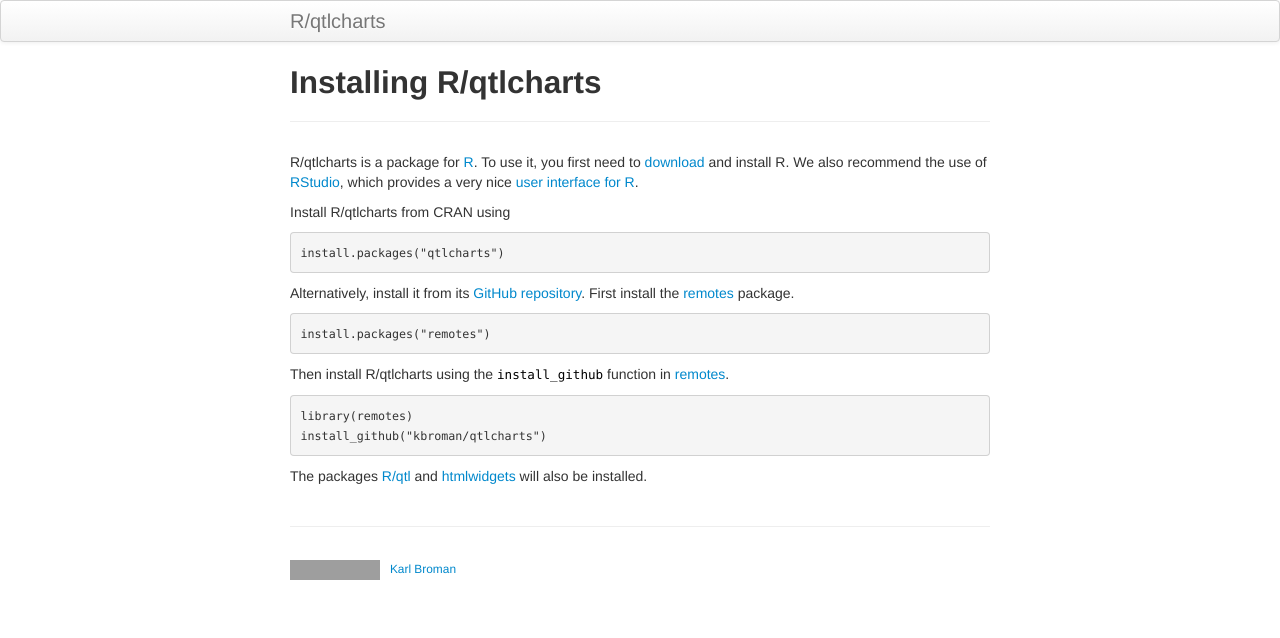
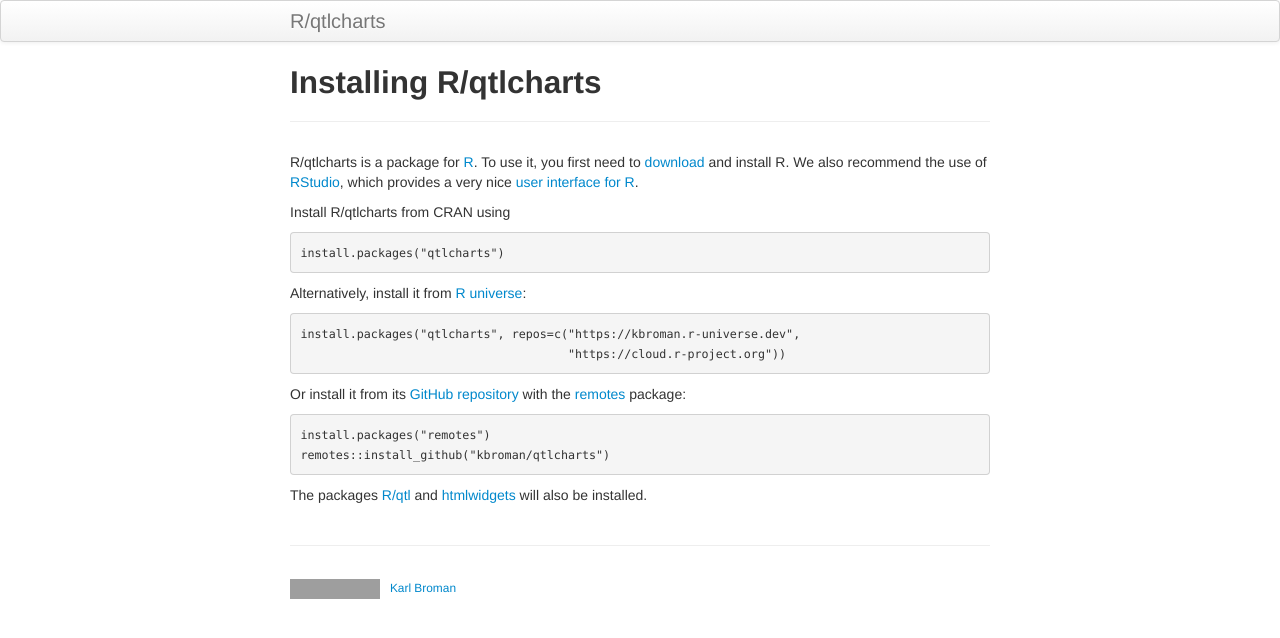
Before and after one commit to kbroman/qtlcharts, a Jekyll site: the page built from pages/installation.md, in a window 1280 px wide. Shown: the top 638 px of the page. Built offline with Jekyll 4.4.1, drawn with Linux system fonts in a browser that asks for light colours; grey boxes are pictures that could not be loaded.

Commit message:
pages/installation: installation from r-universe

````diff
--- a/pages/installation.md
+++ b/pages/installation.md
@@ -12,22 +12,25 @@
 
 Install R/qtlcharts from CRAN using
 
-    install.packages("qtlcharts")
+```r
+install.packages("qtlcharts")
+```
 
-Alternatively, install it from its
-[GitHub repository](https://github.com/kbroman/qtlcharts). First
-install the [remotes](https://github.com/r-lib/remotes) package.
+Alternatively, install it from [R
+universe](https://kbroman.r-universe.dev):
+
+```r
+install.packages("qtlcharts", repos=c("https://kbroman.r-universe.dev",
+                                      "https://cloud.r-project.org"))
+```
+
+Or install it from its
+[GitHub repository](https://github.com/kbroman/qtlcharts)
+with the [remotes](https://github.com/r-lib/remotes) package:
 
 ```r
 install.packages("remotes")
-```
-
-Then install R/qtlcharts using the `install_github` function in
-[remotes](https://github.com/r-lib/remotes).
-
-```r
-library(remotes)
-install_github("kbroman/qtlcharts")
+remotes::install_github("kbroman/qtlcharts")
 ```
 
 The packages [R/qtl](https://rqtl.org) and
````
